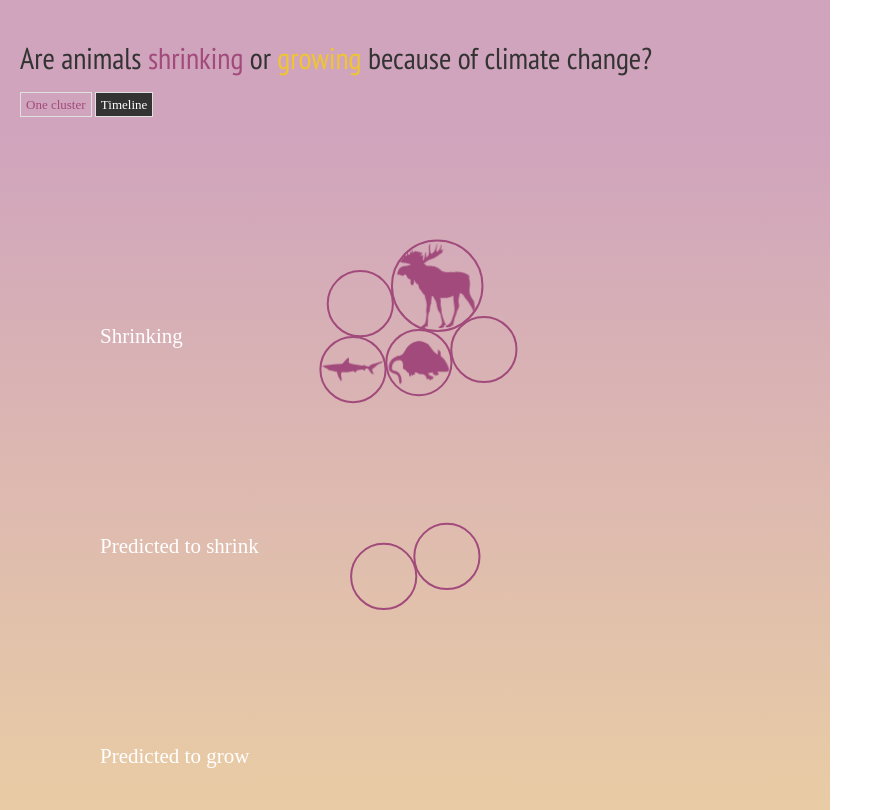
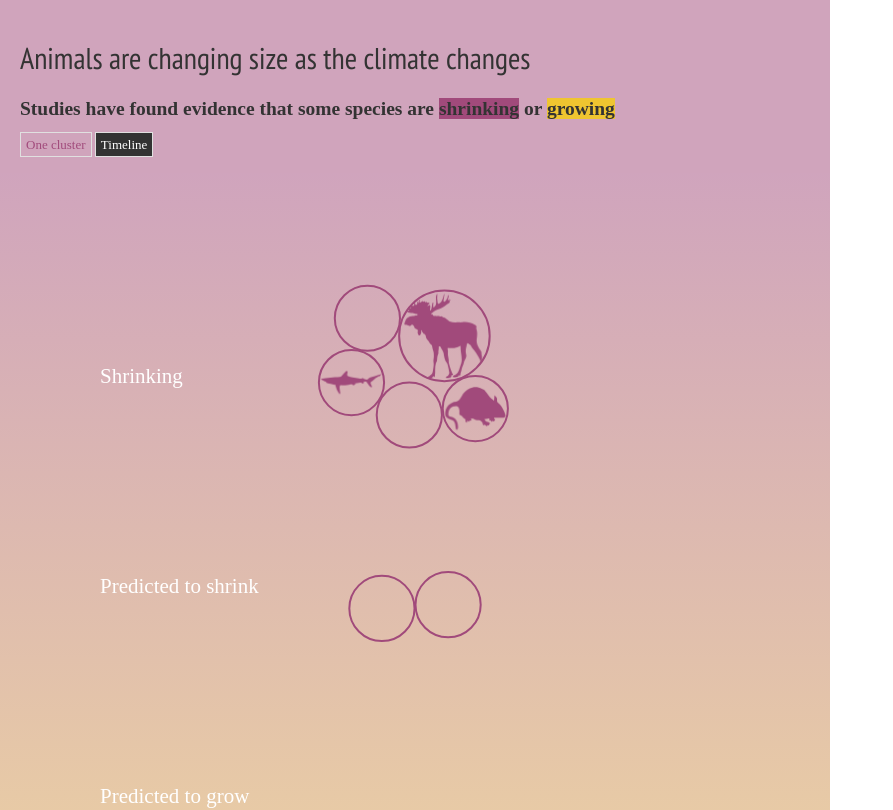
Before and after one commit to carbonbrief/animals-changing, a plain HTML site: page index.html in a window 1280 px wide. Shown: the top 810 px of the page, without its empty margins (0-893 px from the left). Drawn offline with nearby package versions, Linux system fonts and the light colour scheme.

Commit message:
tweak title

```diff
--- a/index.html
+++ b/index.html
@@ -15,7 +15,8 @@
 <body>
   <div class="container">
     <header>
-        <h1>Are animals <span style="color: #A14A7B">shrinking</span> or <span style="color: #EFC530">growing</span> because of climate change?</h1>
+        <h1>Animals are changing size as the climate changes</h1>
+        <h2>Studies have found evidence that some species are <span style="background-color: #A14A7B">shrinking</span> or <span style="background-color: #EFC530">growing</span></h2>
         <!-- remove toolbar as not particularly useful? -->
         <div id="toolbar">
           <a href="#" id="all" class="button active">One cluster</a>
--- a/src/bubble_chart.js
+++ b/src/bubble_chart.js
@@ -40,7 +40,7 @@ function bubbleChart() {
   console.log(yearsTitleY);
 
   // @v4 strength to apply to the position forces
-  var forceStrength = 0.05;
+  var forceStrength = 0.07;
 
   // These will be set in create_nodes and create_vis
   var svg = null;
```
